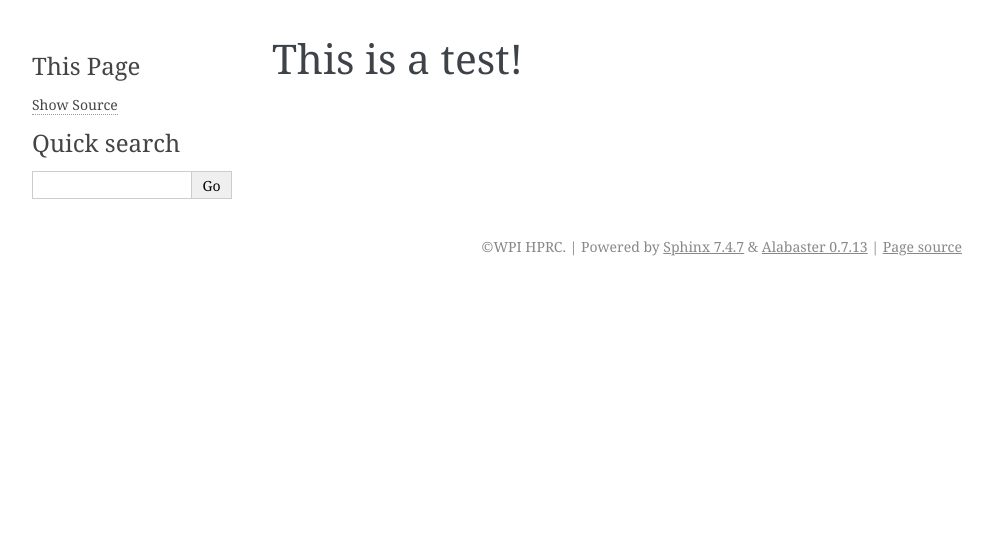
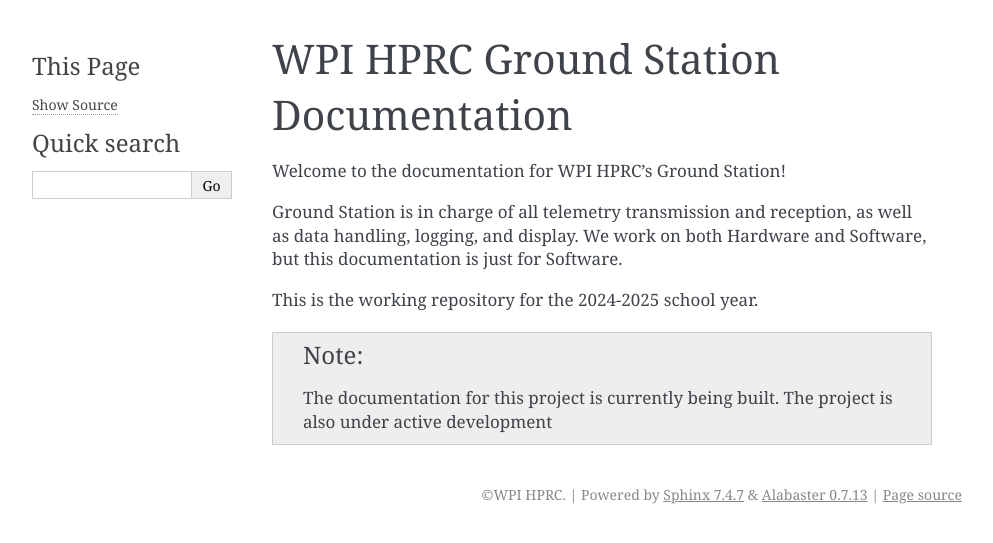
Before and after one commit to WPI-HPRC/gs-control-2024-2025, a Sphinx documentation site: the page built from docs/index.rst, in a window 1280 px wide. Shown: the top 543 px of the page, without its empty margins (148-1141 px from the left). Built offline with Sphinx 7.4.7, drawn with Linux system fonts in a browser that asks for light colours.

Commit message:
Update index.rst

```diff
--- a/docs/index.rst
+++ b/docs/index.rst
@@ -1,2 +1,13 @@
-This is a test!
-===============
+WPI HPRC Ground Station Documentation
+=====================================
+
+Welcome to the documentation for WPI HPRC's Ground Station!
+
+Ground Station is in charge of all telemetry transmission and reception, as well as data handling, logging, and display.
+We work on both Hardware and Software, but this documentation is just for Software.
+
+This is the working repository for the 2024-2025 school year.
+
+.. note::
+    The documentation for this project is currently being built.
+    The project is also under active development
```
